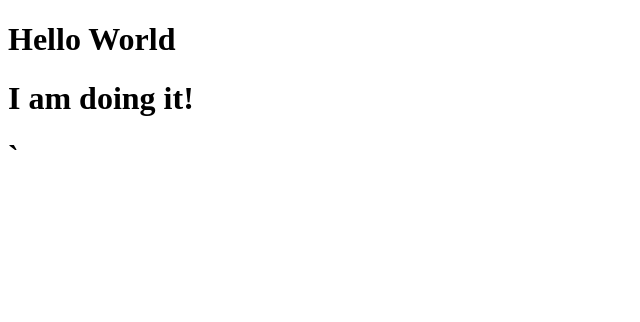
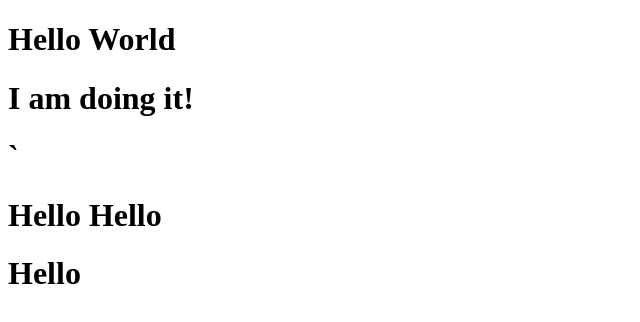
Before and after one commit to Nardos2020/git-branch-practice, a plain HTML site: page index.html in a window 1280 px wide. Shown: the whole page, without its empty margins (0-640 px from the left). Drawn offline with Linux system fonts and the light colour scheme.

Commit message:
add hello to main

```diff
--- a/index.html
+++ b/index.html
@@ -9,5 +9,8 @@
 <body>
     <h1>Hello World<h1>
         <h1>I am doing it!<h1>`
+            <h1>Hello Hello</h1>
+            <h1>Hello </h1>
+
 </body>
 </html>
```
